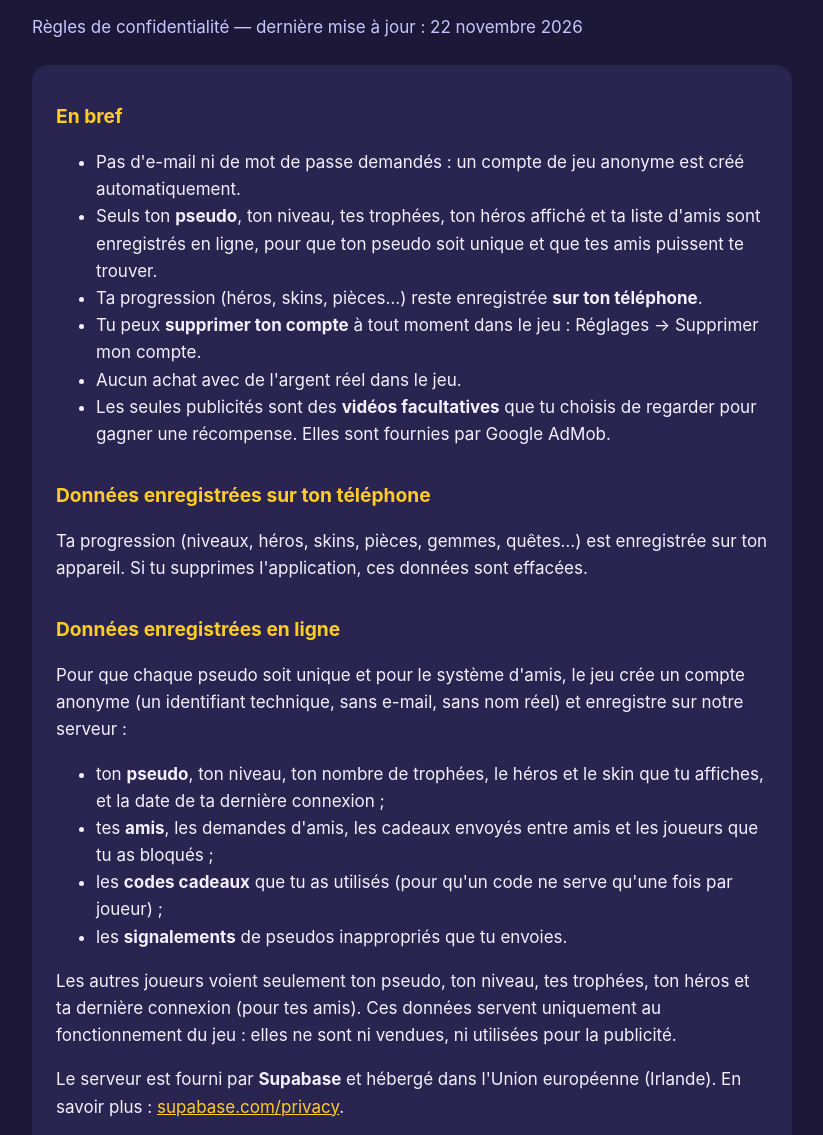
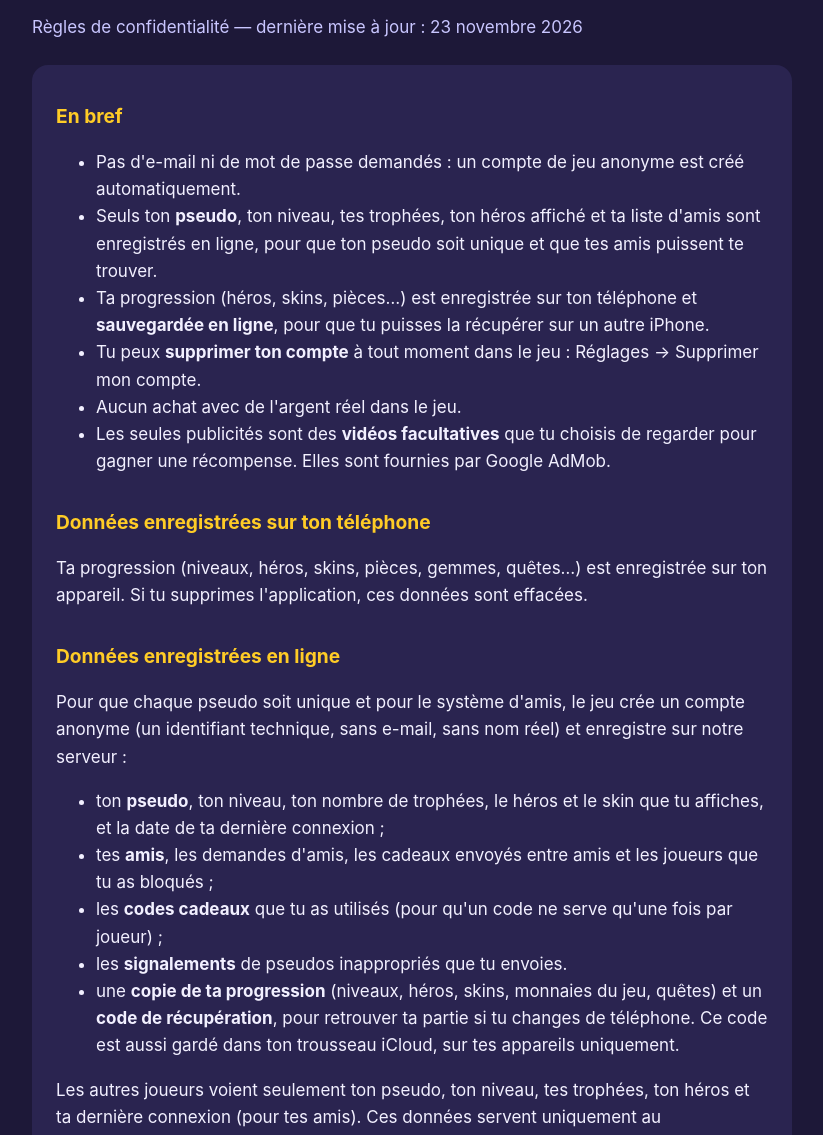
Before and after one commit to yestask-app/enemyclash-privacy, a plain HTML site: page index.html in a window 1280 px wide. Shown: the part 86-1221 px from the top of the page, without its empty margins (228-1051 px from the left). Drawn offline with Linux system fonts and the light colour scheme.

Commit message:
Confidentialité : sauvegarde en ligne, code de récupération, notifications

```diff
--- a/index.html
+++ b/index.html
@@ -19,14 +19,14 @@
 <body>
 <main>
   <h1>Enemy Clash</h1>
-  <p class="dim">Règles de confidentialité — dernière mise à jour : 22 novembre 2026</p>
+  <p class="dim">Règles de confidentialité — dernière mise à jour : 23 novembre 2026</p>
 
   <div class="card">
     <h2>En bref</h2>
     <ul>
       <li>Pas d'e-mail ni de mot de passe demandés : un compte de jeu anonyme est créé automatiquement.</li>
       <li>Seuls ton <strong>pseudo</strong>, ton niveau, tes trophées, ton héros affiché et ta liste d'amis sont enregistrés en ligne, pour que ton pseudo soit unique et que tes amis puissent te trouver.</li>
-      <li>Ta progression (héros, skins, pièces…) reste enregistrée <strong>sur ton téléphone</strong>.</li>
+      <li>Ta progression (héros, skins, pièces…) est enregistrée sur ton téléphone et <strong>sauvegardée en ligne</strong>, pour que tu puisses la récupérer sur un autre iPhone.</li>
       <li>Tu peux <strong>supprimer ton compte</strong> à tout moment dans le jeu : Réglages → Supprimer mon compte.</li>
       <li>Aucun achat avec de l'argent réel dans le jeu.</li>
       <li>Les seules publicités sont des <strong>vidéos facultatives</strong> que tu choisis de regarder pour gagner une récompense. Elles sont fournies par Google AdMob.</li>
@@ -42,9 +42,13 @@
       <li>tes <strong>amis</strong>, les demandes d'amis, les cadeaux envoyés entre amis et les joueurs que tu as bloqués ;</li>
       <li>les <strong>codes cadeaux</strong> que tu as utilisés (pour qu'un code ne serve qu'une fois par joueur) ;</li>
       <li>les <strong>signalements</strong> de pseudos inappropriés que tu envoies.</li>
+      <li>une <strong>copie de ta progression</strong> (niveaux, héros, skins, monnaies du jeu, quêtes) et un <strong>code de récupération</strong>, pour retrouver ta partie si tu changes de téléphone. Ce code est aussi gardé dans ton trousseau iCloud, sur tes appareils uniquement.</li>
     </ul>
     <p>Les autres joueurs voient seulement ton pseudo, ton niveau, tes trophées, ton héros et ta dernière connexion (pour tes amis). Ces données servent uniquement au fonctionnement du jeu : elles ne sont ni vendues, ni utilisées pour la publicité.</p>
     <p>Le serveur est fourni par <strong>Supabase</strong> et hébergé dans l'Union européenne (Irlande). En savoir plus : <a href="https://supabase.com/privacy">supabase.com/privacy</a>.</p>
+
+    <h2>Notifications</h2>
+    <p>Si tu les autorises, le jeu programme des rappels sur ton téléphone (cadeau du jour, série, pass de saison). Ils sont créés directement sur ton iPhone, sans envoyer de données. Tu peux les couper dans Réglages du jeu ou dans les Réglages de l'iPhone.</p>
 
     <h2>Modération</h2>
     <p>Les pseudos insultants ou inappropriés sont interdits. Un filtre bloque les mots interdits, et tout joueur peut signaler un pseudo ou bloquer un autre joueur depuis l'écran des amis. Un pseudo signalé et jugé inapproprié est remplacé.</p>
```
